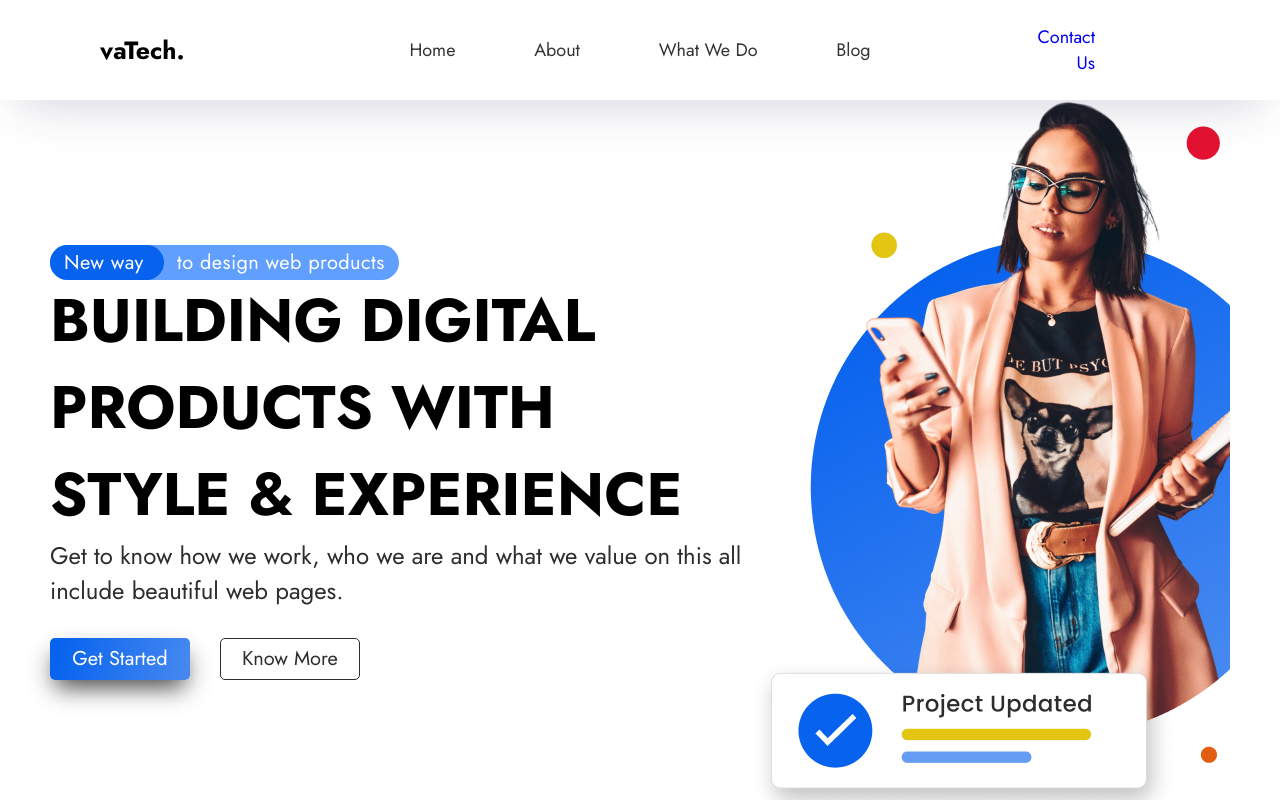
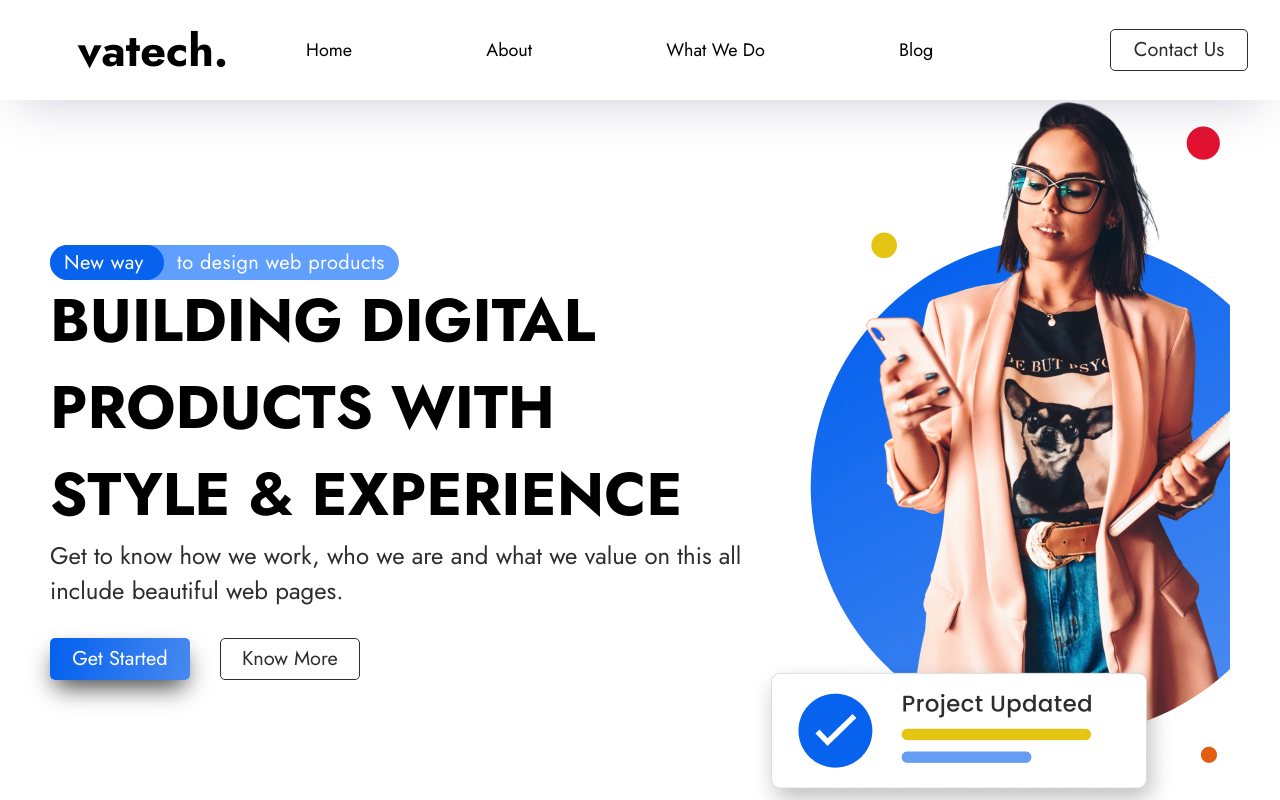
Before and after one commit to Rupesh0913/vaTech, a React (Create React App) app: page / in a window 1280 px wide. Shown: the top 800 px of the page. Built offline with nearby package versions, Linux system fonts and the light colour scheme.

Commit message:
fixed the header ui and hamburger responsivness

```diff
--- a/package.json
+++ b/package.json
@@ -6,6 +6,7 @@
     "@testing-library/jest-dom": "^5.16.5",
     "@testing-library/react": "^13.4.0",
     "@testing-library/user-event": "^13.5.0",
+    "hamburger-react": "^2.5.0",
     "react": "^18.2.0",
     "react-dom": "^18.2.0",
     "react-icons": "^4.7.1",
--- /dev/null
+++ b/src/Assets/Styles/Header.css
@@ -0,0 +1,183 @@
+.main-nav {
+    width: 100%;
+    height: 10rem;
+    display: flex;
+    justify-content: space-evenly;
+    align-items: center;
+    /* display: grid; */
+    /* grid-template-columns: 10rem 1fr 2fr 1fr 10rem; */
+    box-shadow: rgba(50, 50, 93, 0.25) 0px 20px 50px -20px;
+    /* box-shadow: rgba(50, 50, 93, 0.25) 0px 50px 100px -20px,
+      rgba(0, 0, 0, 0.3) 0px 30px 60px -30px; */
+  }
+  .head-container{
+    display: flex;
+    width: 70%;
+    justify-content: space-between;
+  }
+  Link{
+    text-decoration: none;
+  }
+
+.showContact{
+  display: block;
+}
+.hideContact{
+  display:none;
+}
+.nav-btn{
+  color: black;
+}
+  .logo  {
+    /* display: grid; */
+    /* grid-column: 2/3; */
+    justify-content: start;
+    align-items: center;
+    font-size: 450%;
+    font-weight: 900;
+  }
+
+  .mobile-menu {
+    /* grid-column: 2/4; */
+    position: relative;
+    z-index: 99;
+  }
+
+  .mobile-menu {
+    background-color: white;
+    height: 15rem;
+    font-size: 20px;
+    display: flex;
+    /* grid-column: 1/5; */
+    align-items: center;
+    padding-left: 3rem;
+    /* transition: all 2s linear; */
+    /* transform-origin: top; */
+    box-shadow: rgba(50, 50, 93, 0.25) 0px 50px 100px -20px,
+      rgba(0, 0, 0, 0.3) 0px 30px 60px -30px;
+  }
+
+  .mobile-menu ul {
+    height: 15rem;
+    display: flex;
+    justify-content: space-around;
+    flex-direction: column;
+    align-items: start;
+  }
+
+  /* .mobile-menu ul li:first-child {
+    transition-delay: 0.2s;
+  } */
+
+/* .hamburger-inner{
+  height: 30px;
+}
+   */
+#btn-contact{
+    width: 150%;
+    height: 40%;
+    padding: 0px 1%;
+  }
+  .btn-container-head{
+    display: flex;
+    justify-content: center;
+    align-items: center;
+  }
+
+  @media screen and (max-width: 480px) {
+
+    .main-nav {
+        height: 6rem;
+        grid-template-columns: 10% 4fr 1fr 1fr 10%;
+      }
+
+    .logo{
+      font-size: 250%;
+    }
+    #btn-contact{
+        /* width: 75%; */
+        /* font-size: 150%; */
+        /* padding: 0.01px 0px; */
+        display: none;
+    }
+    .menu{
+        display: none;
+    }
+  }
+
+
+/*  iPads, Tablets */
+@media screen and (min-width: 481px) and  (max-width: 768px){
+
+    .main-nav {
+        height: 7rem;
+        grid-template-columns: 10% 4fr 1fr 1fr 10%;
+      }
+
+    .logo{
+      font-size: 350%;
+    }
+    #btn-contact{
+        /* width: 75%; */
+        /* font-size: 150%; */
+        /* padding: 0.01px 0px; */
+        display: none;
+    }
+    .menu{
+        display: none;
+    }
+
+
+}
+
+
+/* Small screens, laptops */
+@media screen and (min-width: 769px) and  (max-width: 1024px){
+    .main-nav {
+        height: 7rem;
+        grid-template-columns: 10% 4fr 1fr 1fr 10%;
+      }
+
+    .logo{
+      font-size: 400%;
+    }
+    #btn-contact{
+        /* width: 75%; */
+        /* font-size: 150%; */
+        /* padding: 0.01px 0px; */
+        display: none;
+    }
+    .menu{
+        display: none;
+    }
+
+
+}
+/*
+@me dia screen and (min-width: 900px) and (max-width: 1024px){
+    .hamburger-menu{
+        display: none;
+    }
+} */
+
+/* Desktops, large screens */
+@media screen and (min-width: 1025px) and  (max-width: 1200px){
+    .main-nav {
+        height: 8rem;
+        grid-template-columns: 10% 4fr 1fr 1fr 10%;
+      }
+
+    .logo{
+      font-size: 400%;
+    }
+    .hamburger-menu{
+        display: none;
+    }
+}
+
+/* Extra large screens, TV */
+@media screen and (min-width: 1201px) {
+    .hamburger-menu{
+        display: none;
+    }
+}
--- a/src/Assets/Styles/Main.css
+++ b/src/Assets/Styles/Main.css
@@ -1,56 +1,33 @@
 
 /* @import url("https://fonts.googleapis.com/css2?family=Jost:ital,wght@0,100;0,200;0,300;0,400;0,500;0,600;0,700;1,100&display=swap"); */
 
-* {
-  margin: 0;
-  padding: 0;
-  box-sizing: border-box;
-  font-family: "Jost", sans-serif;
-}
-
-html {
-  font-size: 62.5%;
-}
-
-a {
-  text-decoration: none;
-}
-
-li {
-  list-style: none;
-}
 
 
 /* navbar style start  */
 
-.main-nav {
-  width: 100%;
-  height: 10rem;
-  display: grid;
-  grid-template-columns: 10rem 1fr 2fr 1fr 10rem;
-  box-shadow: rgba(50, 50, 93, 0.25) 0px 20px 50px -20px;
-  /* box-shadow: rgba(50, 50, 93, 0.25) 0px 50px 100px -20px,
-    rgba(0, 0, 0, 0.3) 0px 30px 60px -30px; */
-}
 
 
 
-.logo  {
-  display: grid;
-  grid-column: 2/3;
-  justify-content: start;
+.menu {
+  /* grid-column: 3/4; */
+  /* height: 10rem; */
+  display: flex;
+  width:70%;
+  justify-content: space-between;
   align-items: center;
+  cursor:pointer;
+  font-size: 1.8rem;
+  color: rgba(0, 0, 3, 0.8);
+  transition: 0.5s;
+}
+li:hover > a {
+  transform-origin: left;
+  color: rgba(0, 0, 3, 1);
+  text-decoration: underline;
+  transition: 0.5s;
 }
 
-.logo h3{
-  font-size:25px;
-}
-
-.menu {
-  grid-column: 3/4;
-}
-
-.menu ul {
+/*  ul {
   height: 10rem;
   display: flex;
   justify-content: space-around;
@@ -59,6 +36,7 @@ li {
 .menu ul Link{
   cursor:pointer;
 }
+
 .contact-menu {
   grid-column: 4/5;
 }
@@ -81,7 +59,7 @@ li {
   grid-column: 2/3;
 }
 
-/* ----------- Grid part ends ----------------- */
+----------- Grid part ends -----------------
 
 
 .menu ul li {
@@ -109,66 +87,29 @@ li {
 }
 
 
-/* responsive css style  */
+responsive css style
 @media (max-width: 1080px) {
-  .main-nav {
-    height: 8rem;
-    grid-template-columns: 2rem 3fr 3fr 1fr 2rem;
-  }
 
-  .logo,
+
   .menu ul,
   .contact-menu ul {
     height: 8rem;
   }
 }
 
-/* responsive css style  */
+responsive css style
 @media (max-width: 998px) {
-  .main-nav {
-    height: 7rem;
-    grid-template-columns: 2rem 2fr 3fr 2rem 2rem;
-  }
+
 
   .menu{
     display: none;
   }
 
-  .logo,
+
   .contact-menu ul {
     height: 7rem;
   }
 
-  .mobile-menu {
-    grid-column: 2/4;
-    position: relative;
-    z-index: 99;
-  }
-
-  .mobile-menu {
-    background-color: white;
-    height: 20rem;
-    display: grid;
-    grid-column: 2/5;
-    align-items: center;
-    padding-left: 3rem;
-    transition: all 2s linear;
-    transform-origin: top;
-    box-shadow: rgba(50, 50, 93, 0.25) 0px 50px 100px -20px,
-      rgba(0, 0, 0, 0.3) 0px 30px 60px -30px;
-  }
-
-  .mobile-menu ul {
-    height: 20rem;
-    display: flex;
-    justify-content: space-around;
-    flex-direction: column;
-    align-items: start;
-  }
-
-  .mobile-menu ul li:first-child {
-    transition-delay: 0.2s;
-  }
 
   .contact-menu {
     grid-row: 1/2;
@@ -198,12 +139,8 @@ li {
 }
 
 @media (max-width: 798px) {
-  .main-nav {
-    height: 6rem;
-    grid-template-columns: 1rem 2fr 1fr 1fr 1rem;
-  }
 
-  .logo,
+
   .contact-menu ul {
     height: 6rem;
   }
@@ -222,19 +159,12 @@ li {
 }
 
 @media (max-width: 520px) {
-  .main-nav {
-    height: 6rem;
-    grid-template-columns: 1rem 4fr 1fr 1fr 1rem;
-  }
 
-  .logo,
+
   .contact-menu ul {
     height: 6rem;
   }
 
-  .logo h2 {
-    font-size: 2rem;
-  }
 
   .contact-menu {
     height: 6rem;
@@ -250,4 +180,4 @@ li {
   }
 
 
-}
+} */
--- a/src/Assets/Styles/common/common.css
+++ b/src/Assets/Styles/common/common.css
@@ -96,3 +96,24 @@
   padding-right:15% ;
   margin-top: 4%;
 }
+
+
+
+* {
+  margin: 0;
+  padding: 0;
+  box-sizing: border-box;
+  font-family: "Jost", sans-serif;
+}
+
+html {
+  font-size: 62.5%;
+}
+
+a {
+  text-decoration: none;
+}
+
+li {
+  list-style: none;
+}
--- a/src/Layouts/Header/Header.js
+++ b/src/Layouts/Header/Header.js
@@ -1,40 +1,49 @@
 import React,{useState} from 'react'
 import { Link } from 'react-router-dom';
 import "../../Assets/Styles/Main.css";
-import { GiHamburgerMenu } from "react-icons/gi";
+import "../../Assets/Styles/Header.css"
+// import { GiHamburgerMenu } from "react-icons/gi";
+import Hamburger from 'hamburger-react';
 
 const Header = () => {
 
     const[showNav,setShowNav]=useState(false);
 
-    return (
+
+    return (<>
       <div className="main-nav">
-          <div className= "logo"><h3>vaTech.</h3></div>
+          <div className= "logo">vatech.</div>
+       <div className='head-container'>
+          <div className={
+              showNav ? "mobile-menu" : "menu"
+            }>
+              {/* <ul> */}
+                  <Link to='/' onClick={()=> setShowNav(!showNav)}><div className='nav-btn'>Home</div></Link>
+                  <Link to='/about' onClick={()=> setShowNav(!showNav)}><div className='nav-btn'>About</div></Link>
+                  <Link to="/WhatWeDo" onClick={()=> setShowNav(!showNav)}><div className='nav-btn'>What We Do</div></Link>
+                  <Link to="/" onClick={()=> setShowNav(!showNav)}><div className='nav-btn'>Blog</div></Link>
+                  <Link to="/contactus" className={
+                    showNav ? "showContact" : "hideContact"
+                  } onClick={()=> setShowNav(!showNav)}><div className='nav-btn'>Contact Us</div></Link>
 
-          <div className={
-              showNav ? "menu mobile-menu" : "menu"
-            }>
-              <ul>
-                  <li><Link to='/'>Home</Link></li>
-                  <li><Link to='/about'>About</Link></li>
-                  <li><Link to="/WhatWeDo">What We Do</Link></li>
-                  <li><a href="#">Blog</a></li>
-              </ul>
+              {/* </ul> */}
           </div>
 
-          <div className="contact-menu">
-              <ul>
-              <li><Link to='/contactus'>Contact Us</Link></li>
-              </ul>
+          <div className='btn-container-head'>
+                <Link to='/contactus'><button className="btn-2" id="btn-contact" >Contact Us</button></ Link>
+
 
               <div className= "hamburger-menu">
-                <a href="#" onClick={()=>setShowNav(!showNav)}>
-                  < GiHamburgerMenu />
-                </a>
+                <div  onClick={()=>setShowNav(!showNav)} className="hamburger-inner">
+                  < Hamburger size={25}/>
+                </div>
               </div>
-          </div>
-      </div>
+            </div>
+            </div></div>
+
+         </>
+      // </div>
     )
   }
 
-  export default Header
+  export default Header;
```
Also changed, not shown: src/Routes/Home.js (+8 -8 lines), src/Routes/MainWhatWeDo.js (+3 -4 lines), 1 other file (tests, documents, lock files or other folders).
